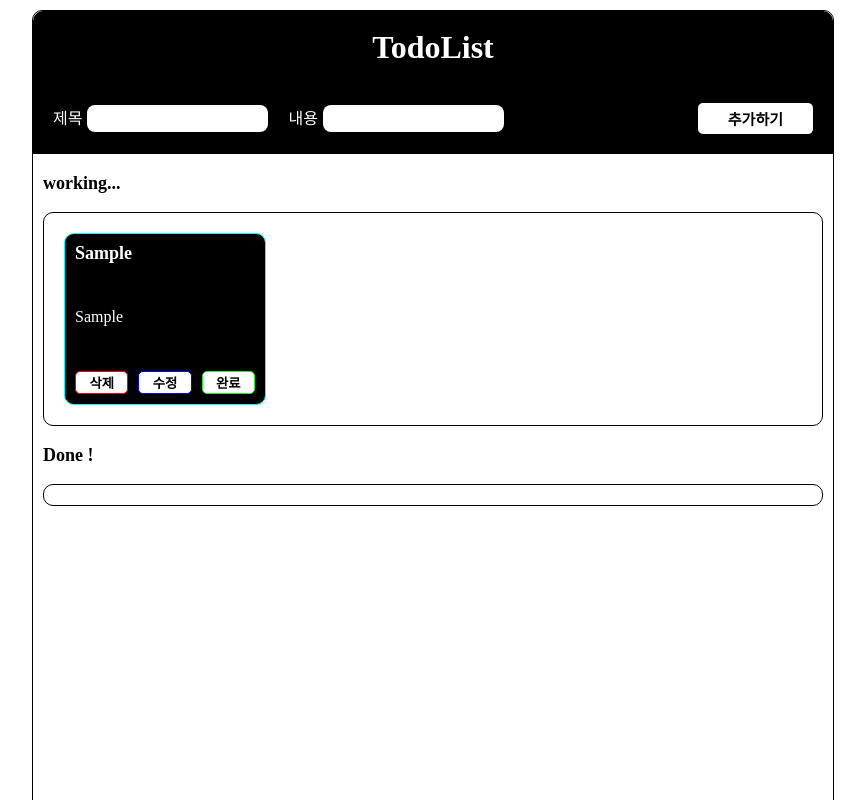
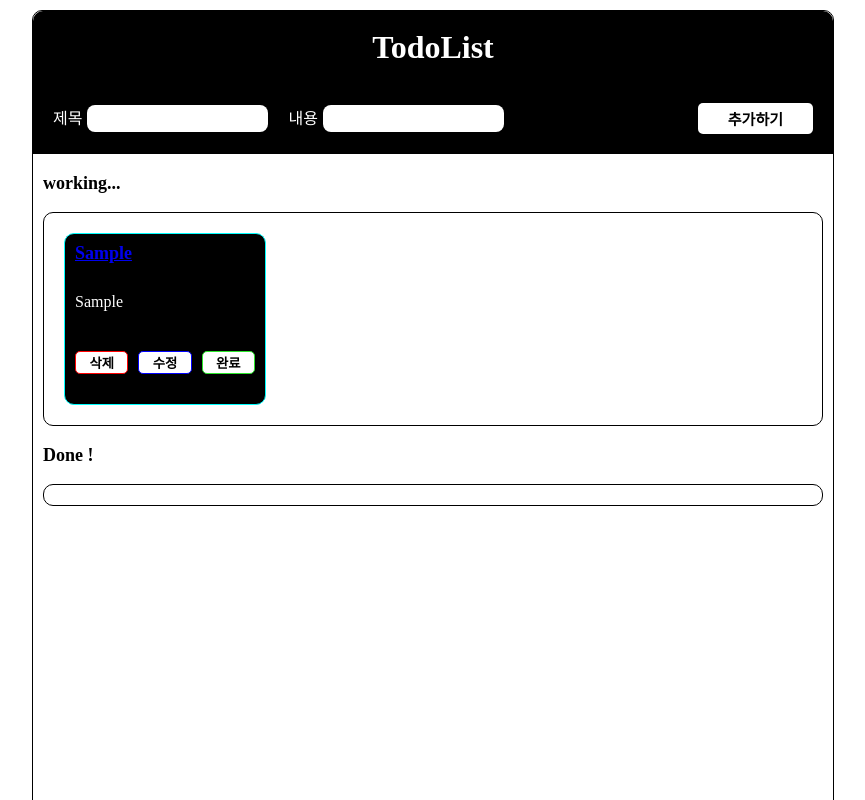
Before and after one commit to wsdx123/todo-sparta, a React (Create React App) app: page / in a window 1280 px wide. Both pictures are taken after typing "Sample", "Sample" into the empty fields and a click on the button "추가하기". Shown: the top 800 px of the page, without its empty margins (207-1072 px from the left). Built offline with nearby package versions, Linux system fonts and the light colour scheme; the HTML template or start-up script is replaced by a standard one.

Commit message:
feat: 상세페이지 라우팅

```diff
--- a/src/components/card/Card.module.css
+++ b/src/components/card/Card.module.css
@@ -16,15 +16,21 @@
   font-size: large;
   margin-bottom: 10px;
 }
+
 .card > p {
   word-break: break-all;
 }
 .cardBtn {
   display: flex;
-  margin-top: 10px;
+  flex-direction: column;
+  margin: 10px 0;
+}
+.cardBtn > div {
+  display: flex;
+  margin: 10px 0;
 }
 
-.cardBtn > button {
+.cardBtn > div > button {
   width: 100%;
   background-color: white;
   border-radius: 5px;
@@ -32,11 +38,11 @@
   font-weight: 800;
   cursor: pointer;
 }
-.cardBtn > button:first-child {
+.cardBtn > div > button:first-child {
   margin-right: 10px;
   border: 1px solid red;
 }
-.cardBtn > button:nth-child(2) {
+.cardBtn > div > button:nth-child(2) {
   margin-right: 10px;
   border: 1px solid blue;
 }
--- a/src/components/card/index.jsx
+++ b/src/components/card/index.jsx
@@ -2,6 +2,7 @@ import styles from 'components/card/Card.module.css'
 import Modal from 'components/modal'
 import { useState } from 'react'
 import { useDispatch } from 'react-redux'
+import { Link } from 'react-router-dom'
 import { deleteTodo, doneTodo } from 'redux/modules/todos'
 
 function Card({ props, children }) {
@@ -32,9 +33,12 @@ function Card({ props, children }) {
 
   return (
     <div key={props.id} className={styles.card}>
-      <h4>{props.todoTitle}</h4>
+      <h4>
+        <Link to={`card/${props.id}`}>{props.todoTitle}</Link>
+      </h4>
       <p>{props.todoText}</p>
       <div className={styles.cardBtn}>
+        <div>
           <button type='button' onClick={handleRemove}>
             삭제
           </button>
@@ -45,6 +49,8 @@ function Card({ props, children }) {
             {children}
           </button>
         </div>
+        {/* <Link to='card/:id'>상세보기</Link> */}
+      </div>
       {openModal && <Modal setOpenModal={setOpenModal} cardId={props.id} />}
     </div>
   )
--- a/src/components/cardList/index.jsx
+++ b/src/components/cardList/index.jsx
@@ -5,7 +5,7 @@ import styles from 'components/cardList/CardList.module.css'
 
 function CardList({ isDone }) {
   const data = useSelector((state) => state.todos)
-  console.log(data)
+  // console.log(data)
   return (
     <div className={styles.working}>
       {data
--- a/src/index.js
+++ b/src/index.js
@@ -1,17 +1,24 @@
 import React from 'react'
 import ReactDOM from 'react-dom/client'
 
-import App from 'App'
 import 'index.css'
 import 'reset.css'
 import { Provider } from 'react-redux'
 import store from 'redux/config/configStore'
+import { BrowserRouter, Route, Routes } from 'react-router-dom'
+import Detail from 'routes/detail'
+import Home from 'routes/home'
 
 const root = ReactDOM.createRoot(document.getElementById('root'))
 root.render(
   <React.StrictMode>
     <Provider store={store}>
-      <App />
+      <BrowserRouter>
+        <Routes>
+          <Route path='/' element={<Home />} />
+          <Route path='card/:id' element={<Detail />} />
+        </Routes>
+      </BrowserRouter>
     </Provider>
   </React.StrictMode>
 )
--- /dev/null
+++ b/src/routes/detail/index.jsx
@@ -0,0 +1,26 @@
+import React from 'react'
+import { useSelector } from 'react-redux'
+import { useNavigate, useParams } from 'react-router-dom'
+
+function Detail() {
+  const params = useParams()
+  const navigate = useNavigate()
+  const data = useSelector((state) => state.todos.find((el) => el.id === +params.id))
+
+  const handleBack = () => {
+    navigate('/')
+  }
+  console.log(data)
+  return (
+    <div>
+      <h2>ID : {data.id}</h2>
+      <h3>{data.todoTitle}</h3>
+      <p>{data.todoText}</p>
+      <button type='button' onClick={handleBack}>
+        이전으로
+      </button>
+    </div>
+  )
+}
+
+export default Detail
--- a/src/App.jsx
+++ b/src/routes/home/index.jsx
@@ -3,12 +3,12 @@ import { useEffect, useState } from 'react'
 import TodoForm from 'components/todoForm'
 import Card from 'components/card'
 
-import styles from 'App.module.css'
+import styles from 'routes/home/Home.module.css'
 import { useDispatch, useSelector } from 'react-redux'
 import { addTodo } from 'redux/modules/todos'
 import CardList from 'components/cardList'
 
-function App() {
+function Home() {
   const [todoTitle, setTodoTitle] = useState('')
   const [todoText, setTodoText] = useState('')
   const [todo, setTodo] = useState([])
@@ -58,32 +58,15 @@ function App() {
       </header>
       <main className={styles.main}>
         <h3>working...</h3>
-        <div className={styles.working}>
-          {/* {todo &&
-            todo
-              .filter((el) => !el.isDone)
-              .map((el) => (
-                <Card key={el.id} props={el} handleDone={handleDone} handleRemove={handleRemove}>
-                  완료
-                </Card>
-              ))} */}
-          <CardList isDone={false} />
-        </div>
+
+        <CardList isDone={false} />
+
         <h3>Done !</h3>
-        <div className={styles.working}>
-          {/* {todo &&
-            todo
-              .filter((el) => el.isDone)
-              .map((el) => (
-                <Card key={el.id} props={el} handleDone={handleDone} handleRemove={handleRemove}>
-                  취소
-                </Card>
-              ))} */}
-          <CardList isDone={true} />
-        </div>
+
+        <CardList isDone={true} />
       </main>
     </div>
   )
 }
 
-export default App
+export default Home
```
Also changed, not shown: src/routes/detail/Detail.module.css (added), src/routes/home/Home.module.css (renamed from src/App.module.css). Lines whose indentation alone changed are shown as unchanged.
